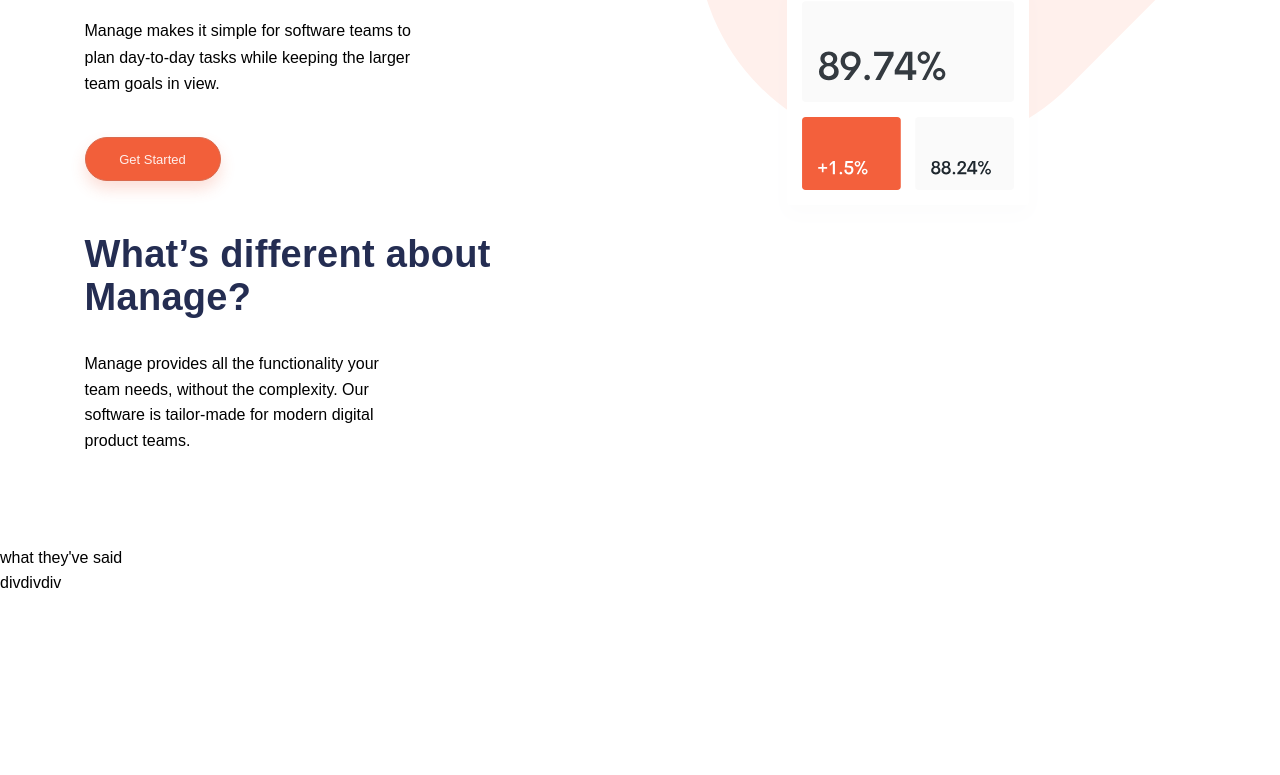
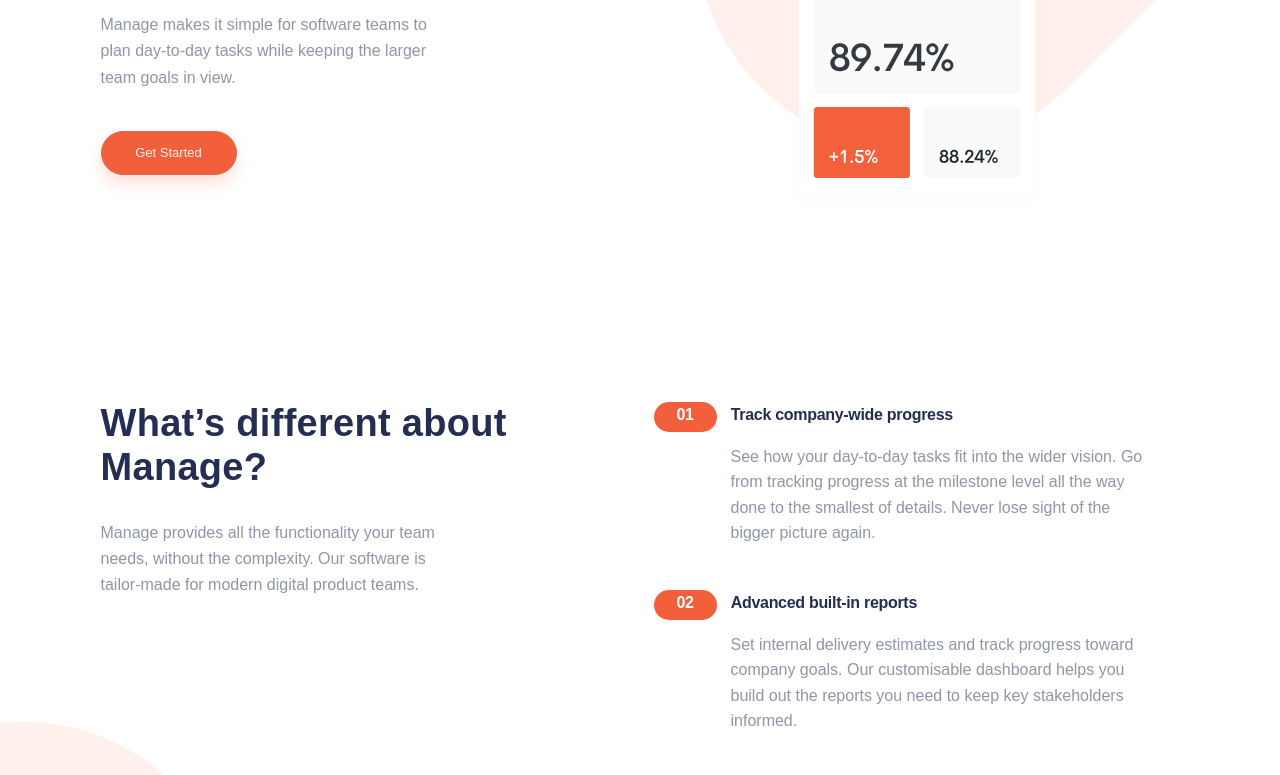
Before and after one commit to isy-creates/fe-manage-landing-page, a website: page index.html in a window 1280 px wide. Shown: the part 489-1264 px from the top of the page. Drawn offline with Linux system fonts and the light colour scheme; a web font is replaced by a local one.

Commit message:
finished different section

```diff
--- a/index.html
+++ b/index.html
@@ -28,22 +28,36 @@
     <button class="navigation__button button button--primary">Get Started</button>
   </header>
   <main>
-    <section class="hero section has-grid with-large-container pill">
+    <section class="hero section has-grid with-large-container pill pill__top">
       <div class="hero__illustration">
         <img src="src/images/illustration-intro.svg" alt="Bild" class="">
       </div>
       <article class="hero__text">
         <h1>Bring everyone together to build better products.</h1>
-        <p class="intro">Manage makes it simple for software teams to plan day-to-day tasks while keeping the larger team goals in view.</p>
+        <p class="intro text">Manage makes it simple for software teams to plan day-to-day tasks while keeping the larger team goals in view.</p>
         <button class="hero__button button button--primary">Get Started</button>
       </article>
     </section>
 
-    <section class="section has-grid with-large-container">
-      <article>
+    <section class="difference section has-grid with-large-container">
+      <article class="difference__intro pill pill__bottom">
         <h2>What’s different about Manage?</h2>
-        <p>Manage provides all the functionality your team needs, without the complexity. Our software is tailor-made for modern digital product teams. </p>
+        <p class="text">Manage provides all the functionality your team needs, without the complexity. Our software is tailor-made for modern digital product teams. </p>
       </article>
+      <ol class="list">
+        <li class="list__item">
+          <p class="list__headline"><span>Track company-wide progress</span></p>
+          <p class="list__text">See how your day-to-day tasks fit into the wider vision. Go from tracking progress at the milestone level all the way done to the smallest of details. Never lose sight of the bigger picture again.</p>
+        </li>
+        <li class="list__item">
+          <p class="list__headline"><span>Advanced built-in reports</span></p>
+          <p class="list__text">Set internal delivery estimates and track progress toward company goals. Our customisable dashboard helps you build out the reports you need to keep key stakeholders informed.</p>
+        </li>
+        <li class="list__item">
+          <p class="list__headline"><span>Everything you need in one place</span></p>
+          <p class="list__text">Stop jumping from one service to another to communicate, store files, track tasks and share documents. Manage offers an all-in-one team productivity solution.</p>
+        </li>
+      </ol>
        </section>
 
     <section class="section">
@@ -69,34 +83,10 @@
 
   <!-- Pricing
 
-  Get Started
+
+  03
 
 
-
-
-  Get Started
-
-
-
-
-
-  01
-  Track company-wide progress
-  See how your day-to-day tasks fit into the wider vision. Go from
-  tracking progress at the milestone level all the way done to the
-  smallest of details. Never lose sight of the bigger picture again.
-
-  02
-  Advanced built-in reports
-  Set internal delivery estimates and track progress toward company
-  goals. Our customisable dashboard helps you build out the reports
-  you need to keep key stakeholders informed.
-
-  03
-  Everything you need in one place
-  Stop jumping from one service to another to communicate, store files,
-  track tasks and share documents. Manage offers an all-in-one team
-  productivity solution.
 
   What they’ve said
 
--- a/src/styles/abstracts/_variables.scss
+++ b/src/styles/abstracts/_variables.scss
@@ -44,7 +44,7 @@
 $sidebar-size:                      rem(540px);
 
 
-$section-gap:                       rem(19px); //Set 0 if none is needed
+$section-gap:                       rem(47px); //Set 0 if none is needed
 $section-gap-desktop:               rem(91px); //Set 0 if none is needed
 
 //container sizes
--- /dev/null
+++ b/src/styles/components/_list.scss
@@ -0,0 +1,68 @@
+.list {
+  list-style: none;
+  counter-reset: item;
+
+  &__item {
+    counter-increment: item;
+
+    &:not(:last-of-type) {
+      margin-bottom: rem(44);
+    }
+  }
+
+  &__headline {
+
+    display: flex;
+    justify-items: center;
+    margin-bottom: rem(12);
+
+    &:before {
+      content: counter(item, decimal-leading-zero);
+      font-size: rem(16);
+      font-weight: 700;
+      color: #fff;
+      background-color: $primary-color;
+      padding: 0 rem(23) rem(4);
+      border-radius:23px;
+      align-self: center;
+    }
+
+
+    span {
+      padding-left: 14px;
+      color: $headline-color;
+    }
+
+    text-align: left;
+    font-weight: 700;
+    letter-spacing: -.3px;
+    position: relative;
+    font-size: rem(16);
+
+    &::after {
+      content:'';
+      background-color: $primary-light-color;
+      position: absolute;
+      width: calc(100% + 1rem);
+      height: 100%;
+      z-index: -1;
+      left: 23px;
+      top: 0;
+    }
+
+    @include change-at('tablet') {
+      &::after {
+        content:none;
+      }
+    }
+  }
+
+  &__text {
+    color:$text-color;
+
+    @include change-at('tablet') {
+      padding-left: rem(77);
+      max-width: rem(502);
+    }
+  }
+}
--- /dev/null
+++ b/src/styles/components/_pill.scss
@@ -0,0 +1,49 @@
+.pill {
+
+  position: relative;
+
+  &:after {
+    content: '';
+    position: absolute;
+    z-index: -1;
+
+    background-image: url('../images/bg-tablet-pattern.svg');
+    background-repeat: no-repeat;
+    background-size: contain;
+
+  }
+
+  &__top {
+    &::after {
+      top: 0;
+      right: 0;
+      height: 100%;
+    width: 100%;
+    transform: translate(18%, -24%);
+
+    @include change-at('tablet') {
+      height: rem(814px);
+      transform: translate(55%, -50%);
+    }
+    }
+  }
+
+  &__bottom {
+    &::after {
+      top:-100%;
+      height: 120%;
+      width: 120%;
+      transform: translate(63%, -13%);
+    }
+
+    @include change-at('tablet') {
+      &::after {
+        height: 180%;
+        width: 180%;
+        transform: rotate(180deg) translate(83%, -40%);
+        top: 0;
+      }
+    }
+  }
+
+}
--- a/src/styles/global/_base.scss
+++ b/src/styles/global/_base.scss
@@ -1,36 +1,3 @@
 body {
   overflow-x: hidden;
 }
-
-.pill {
-
-  position: relative;
-
-  &:after {
-    content: '';
-    position: absolute;
-    z-index: -1;
-    top: 0;
-    right: 0;
-    background-image: url('../images/bg-tablet-pattern.svg');
-    background-repeat: no-repeat;
-    background-size: contain;
-    height: 100%;
-    width: 100%;
-    transform: translate(18%, -24%);
-
-    // background-position: right -30vw top -10vw;
-    // background-size: 120%;
-
-    // @include change-at('mobile') {
-    //   background-size: 93%;
-    //   background-position: right -18vw top -31vw;
-    // }
-
-    @include change-at('tablet') {
-      height: rem(814px);
-      transform: translate(55%, -50%);
-    }
-  }
-
-}
--- a/src/styles/global/_typography.scss
+++ b/src/styles/global/_typography.scss
@@ -54,9 +54,10 @@
   font-size: $font-size-h3;
 }
 
-p {
-  max-width: rem(333);
+.text {
+  max-width: rem(335);
   margin: 0 auto;
+  color: $text-color;
 
   @include change-at('desktop') {
     margin-left: 0;
--- a/src/styles/grid/_container.scss
+++ b/src/styles/grid/_container.scss
@@ -12,10 +12,10 @@
 .with-large-container {
   @extend %container;
   max-width: rem($container-is-small);
-  padding: 0 rem(16);
+  padding-left:rem(16);
+  padding-right:rem(16);
 
   @include change-at('tablet') {
     max-width: rem($container-is-wide);
-    padding: 0;
   }
 }
--- /dev/null
+++ b/src/styles/layout/_index.scss
@@ -0,0 +1,7 @@
+.difference {
+  &__intro {
+    margin-bottom: rem(56px);
+
+
+  }
+}
--- a/src/styles/main.scss
+++ b/src/styles/main.scss
@@ -34,8 +34,11 @@
 @import 'components/button';
 @import 'components/card';
 @import 'components/hero';
+@import 'components/list';
+@import 'components/pill';
 
 //Layout Parts
 // =============================================================================
 @import 'layout/header';
 @import 'layout/footer';
+@import 'layout/index';
```
Also changed, not shown: dist/css/main.css.
